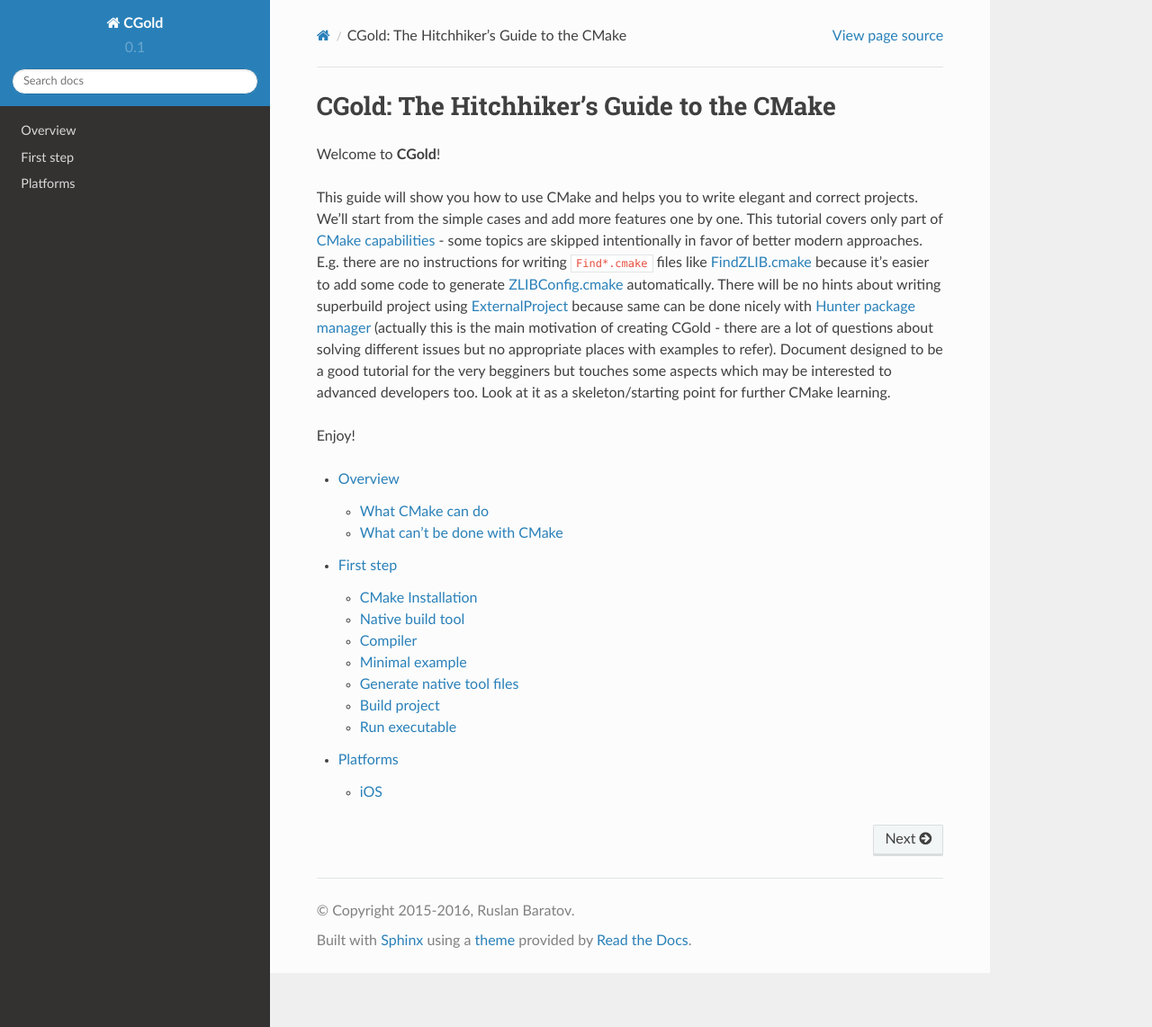
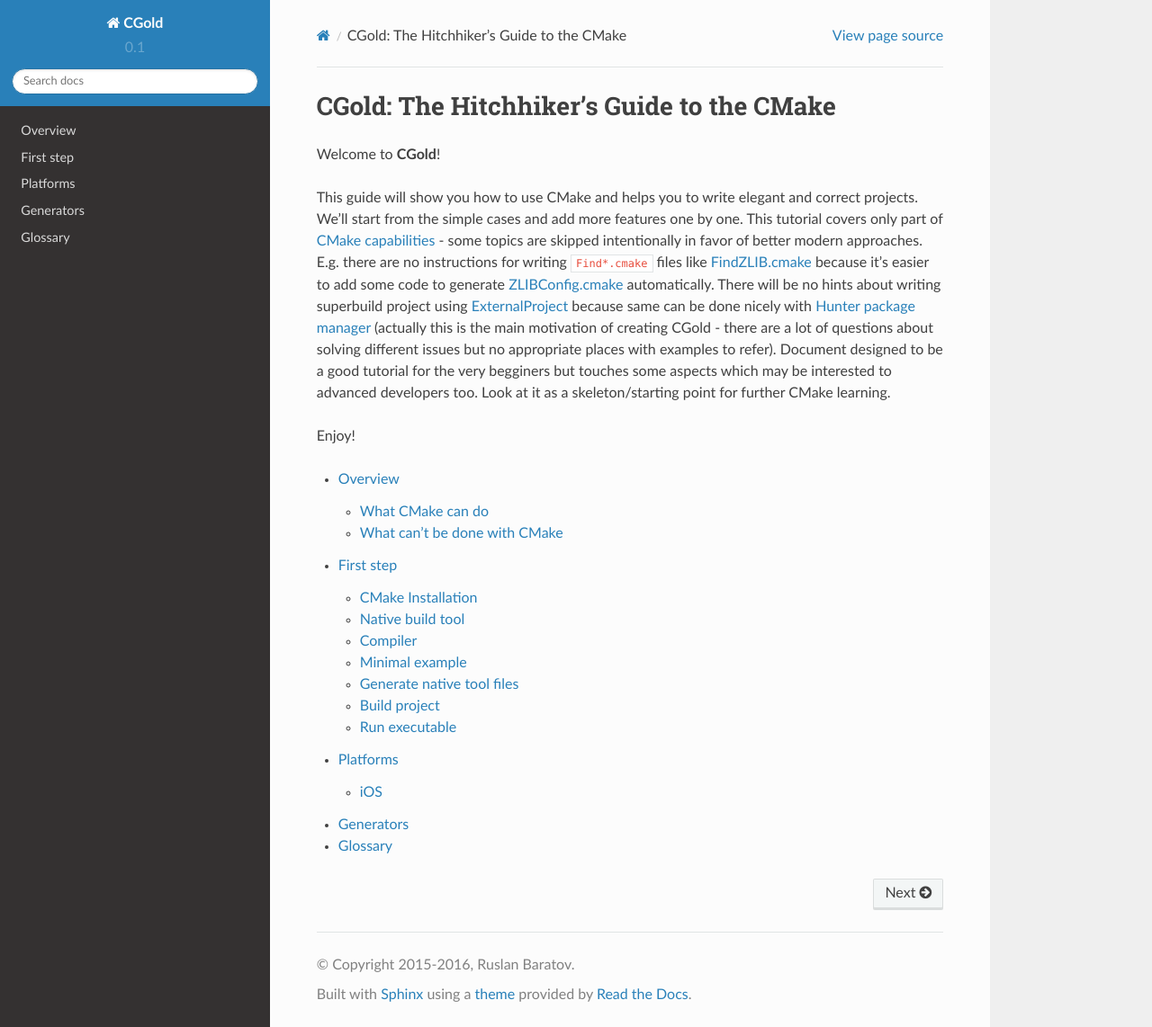
Before and after one commit to ruslo/CGold, a Sphinx documentation site: the page built from docs/index.rst, in a window 1280 px wide and 1142 px high. Shown: the whole window at 90% size. Built offline with Sphinx 7.4.7 and the Read the Docs theme 2.0.0, drawn with Linux system fonts in a browser that asks for light colours.

Commit message:
Add generators and glossary sections

```diff
--- /dev/null
+++ b/docs/generators.rst
@@ -0,0 +1,5 @@
+.. Copyright (c) 2016, Ruslan Baratov
+.. All rights reserved.
+
+Generators
+----------
--- /dev/null
+++ b/docs/glossary.rst
@@ -0,0 +1,5 @@
+.. Copyright (c) 2016, Ruslan Baratov
+.. All rights reserved.
+
+Glossary
+--------
--- a/docs/index.rst
+++ b/docs/index.rst
@@ -35,3 +35,5 @@
   /overview
   /first-step
   /platforms
+  /generators
+  /glossary
```
